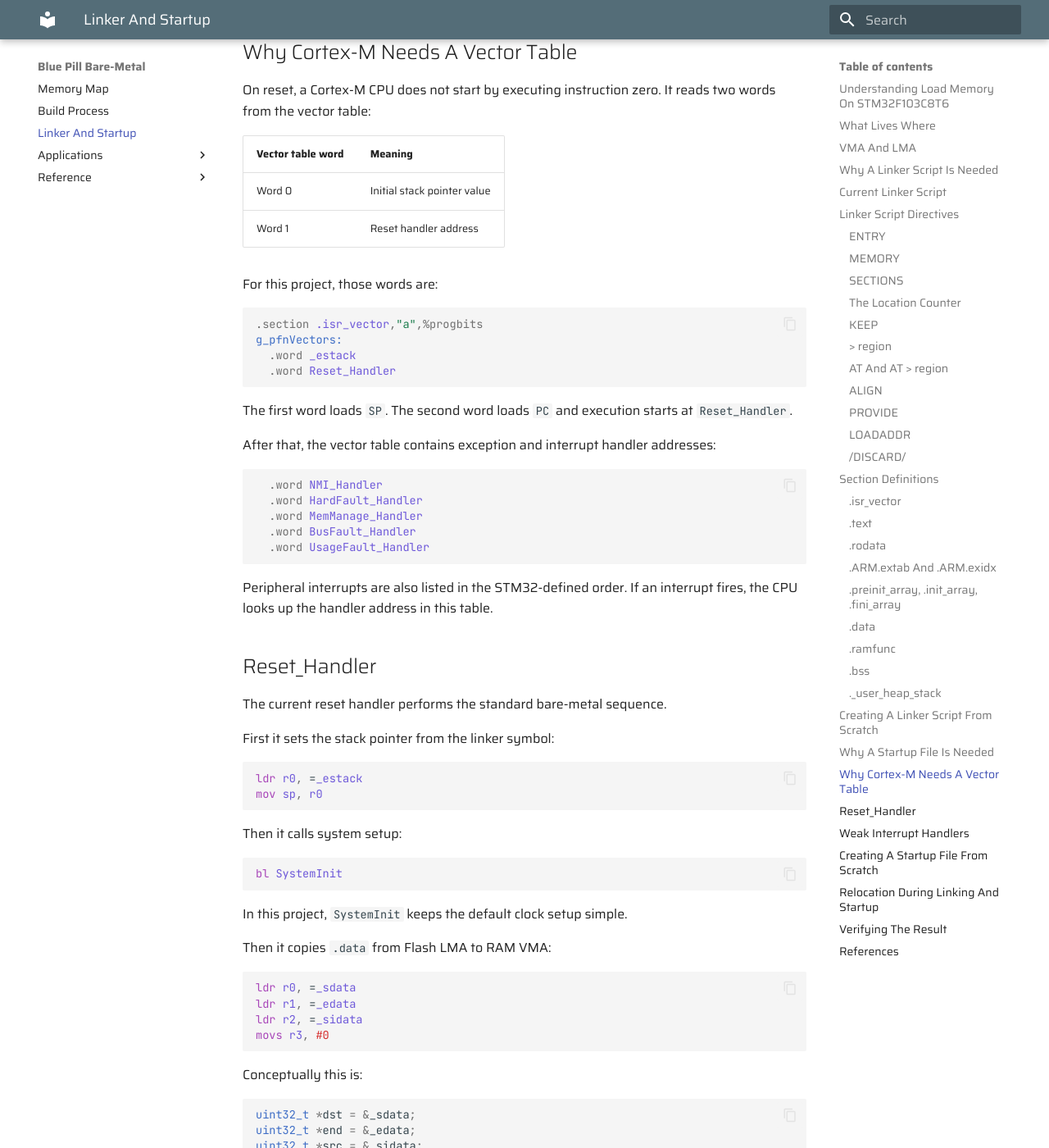
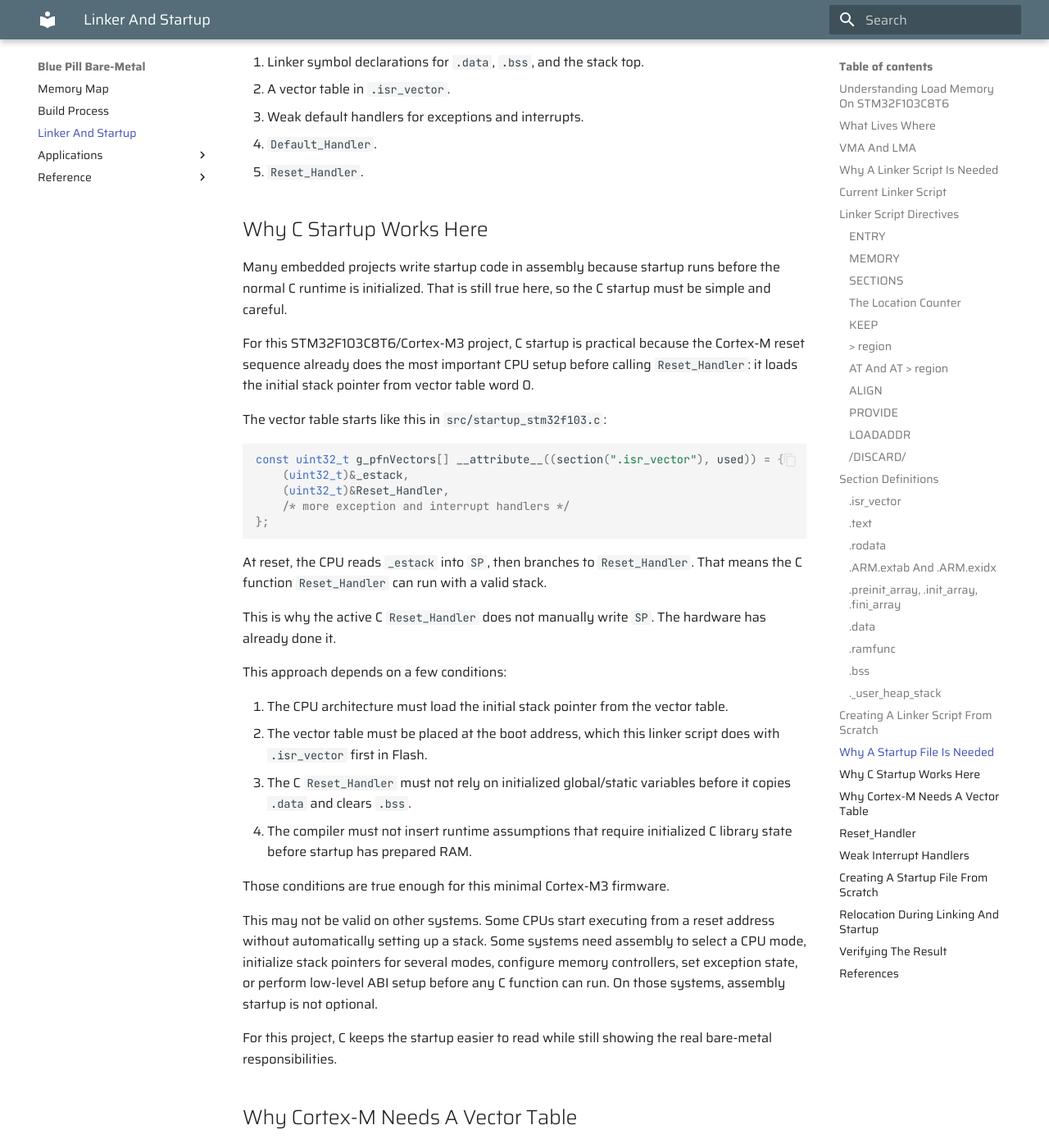
Before and after one commit to ppalazon/bluepill-bm, an MkDocs documentation site: the page built from docs/linker-startup.md, in a window 1280 px wide and 1400 px high, scrolled down 13891 px. Shown: the whole window at 82% size. Built offline with MkDocs 1.6.1 and Material for MkDocs 9.7.7, drawn with Linux system fonts in a browser that asks for light colours; some of the changed text lies outside the part shown.

Commit message:
Refactoring startup program to C instead of asm

````diff
--- a/docs/linker-startup.md
+++ b/docs/linker-startup.md
@@ -624,21 +624,77 @@ There is no operating system on the STM32F103C8T6. After reset, nothing prepares
 RAM, initializes variables, or calls `main` unless the firmware provides that
 code.
 
-The startup file does that minimal runtime setup.
-
-The current startup file is:
+The startup file does that minimal runtime setup. In this project, the active
+startup implementation is written in C:
 
 ```text
-startup/startup_stm32f103c8tx.s
+src/startup_stm32f103.c
 ```
 
-It provides:
+This is the file that the current `Makefile` compiles and links into the final
+firmware image.
 
-1. CPU assembly mode declarations.
+The project also keeps an assembly version here:
+
+```text
+asm/startup_stm32f103c8tx.s
+```
+
+That assembly file is only for education and reference. It shows the same startup
+ideas using explicit Cortex-M assembly, but it is not the current way this
+project starts the microcontroller and it is not linked by the current Makefile.
+
+The active C startup provides:
+
+1. Linker symbol declarations for `.data`, `.bss`, and the stack top.
 2. A vector table in `.isr_vector`.
-3. `Reset_Handler`.
+3. Weak default handlers for exceptions and interrupts.
 4. `Default_Handler`.
-5. Weak aliases for interrupts.
+5. `Reset_Handler`.
+
+## Why C Startup Works Here
+
+Many embedded projects write startup code in assembly because startup runs before
+the normal C runtime is initialized. That is still true here, so the C startup
+must be simple and careful.
+
+For this STM32F103C8T6/Cortex-M3 project, C startup is practical because the
+Cortex-M reset sequence already does the most important CPU setup before calling
+`Reset_Handler`: it loads the initial stack pointer from vector table word 0.
+
+The vector table starts like this in `src/startup_stm32f103.c`:
+
+```c
+const uint32_t g_pfnVectors[] __attribute__((section(".isr_vector"), used)) = {
+    (uint32_t)&_estack,
+    (uint32_t)&Reset_Handler,
+    /* more exception and interrupt handlers */
+};
+```
+
+At reset, the CPU reads `_estack` into `SP`, then branches to `Reset_Handler`.
+That means the C function `Reset_Handler` can run with a valid stack.
+
+This is why the active C `Reset_Handler` does not manually write `SP`. The
+hardware has already done it.
+
+This approach depends on a few conditions:
+
+1. The CPU architecture must load the initial stack pointer from the vector table.
+2. The vector table must be placed at the boot address, which this linker script does with `.isr_vector` first in Flash.
+3. The C `Reset_Handler` must not rely on initialized global/static variables before it copies `.data` and clears `.bss`.
+4. The compiler must not insert runtime assumptions that require initialized C library state before startup has prepared RAM.
+
+Those conditions are true enough for this minimal Cortex-M3 firmware.
+
+This may not be valid on other systems. Some CPUs start executing from a reset
+address without automatically setting up a stack. Some systems need assembly to
+select a CPU mode, initialize stack pointers for several modes, configure memory
+controllers, set exception state, or perform low-level ABI setup before any C
+function can run. On those systems, assembly startup is not optional.
+
+For this project, C keeps the startup easier to read while still showing the real
+bare-metal responsibilities.
 
 ## Why Cortex-M Needs A Vector Table
 
@@ -650,13 +706,14 @@ two words from the vector table:
 | Word 0            | Initial stack pointer value |
 | Word 1            | Reset handler address       |
 
-For this project, those words are:
+For this project, those words are defined in C in `src/startup_stm32f103.c`:
 
-```asm
-.section .isr_vector,"a",%progbits
-g_pfnVectors:
-  .word _estack
-  .word Reset_Handler
+```c
+const uint32_t g_pfnVectors[] __attribute__((section(".isr_vector"), used)) = {
+    (uint32_t)&_estack,
+    (uint32_t)&Reset_Handler,
+    /* more exception and interrupt handlers */
+};
 ```
 
 The first word loads `SP`. The second word loads `PC` and execution starts at
@@ -664,12 +721,12 @@ The first word loads `SP`. The second word loads `PC` and execution starts at
 
 After that, the vector table contains exception and interrupt handler addresses:
 
-```asm
-  .word NMI_Handler
-  .word HardFault_Handler
-  .word MemManage_Handler
-  .word BusFault_Handler
-  .word UsageFault_Handler
+```c
+    (uint32_t)&NMI_Handler,
+    (uint32_t)&HardFault_Handler,
+    (uint32_t)&MemManage_Handler,
+    (uint32_t)&BusFault_Handler,
+    (uint32_t)&UsageFault_Handler,
 ```
 
 Peripheral interrupts are also listed in the STM32-defined order. If an interrupt
@@ -677,94 +734,74 @@ fires, the CPU looks up the handler address in this table.
 
 ## Reset_Handler
 
-The current reset handler performs the standard bare-metal sequence.
+The active reset handler is the C function `Reset_Handler` in
+`src/startup_stm32f103.c`. It performs the standard bare-metal sequence.
 
-First it sets the stack pointer from the linker symbol:
+First it calls system setup:
 
-```asm
-ldr r0, =_estack
-mov sp, r0
-```
-
-Then it calls system setup:
-
-```asm
-bl SystemInit
+```c
+SystemInit();
 ```
 
 In this project, `SystemInit` keeps the default clock setup simple.
 
 Then it copies `.data` from Flash LMA to RAM VMA:
 
-```asm
-ldr r0, =_sdata
-ldr r1, =_edata
-ldr r2, =_sidata
-movs r3, #0
-```
+```c
+uint32_t *p_src_mem = &_sidata;
+uint32_t *p_dest_mem = &_sdata;
 
-Conceptually this is:
-
-```c
-uint32_t *dst = &_sdata;
-uint32_t *end = &_edata;
-uint32_t *src = &_sidata;
-
-while (dst < end) {
-  *dst++ = *src++;
+while (p_dest_mem < &_edata) {
+  *p_dest_mem++ = *p_src_mem++;
 }
 ```
 
+`_sidata` is the Flash load address of `.data`. `_sdata` and `_edata` describe
+the RAM address range where `.data` must live while the program runs.
+
 Then it clears `.bss`:
 
-```asm
-ldr r2, =_sbss
-ldr r4, =_ebss
-movs r3, #0
-```
+```c
+p_dest_mem = &_sbss;
 
-Conceptually this is:
-
-```c
-uint32_t *dst = &_sbss;
-uint32_t *end = &_ebss;
-
-while (dst < end) {
-  *dst++ = 0;
+while (p_dest_mem < &_ebss) {
+  *p_dest_mem++ = 0;
 }
 ```
 
-Then it enters the C program:
+`_sbss` and `_ebss` describe the RAM address range occupied by zero-initialized
+global/static variables.
 
-```asm
-bl main
+Then it enters the application:
+
+```c
+main();
 ```
 
 If `main` returns, startup loops forever:
 
-```asm
-5:
-  b 5b
+```c
+while (1) {
+}
 ```
 
 Returning from `main` has nowhere useful to go in a bare-metal program.
 
 ## Weak Interrupt Handlers
 
-The startup file gives every handler a weak default implementation:
+The active C startup gives every handler a weak default implementation with this
+macro:
 
-```asm
-.macro weak_alias name
-  .weak \name
-  .thumb_set \name, Default_Handler
-.endm
+```c
+#define DEFAULT_HANDLER(name) \
+  void name(void) __attribute__((weak, alias("Default_Handler")))
 ```
 
 For example:
 
-```asm
-weak_alias SysTick_Handler
-weak_alias EXTI0_IRQHandler
+```c
+DEFAULT_HANDLER(SysTick_Handler);
+DEFAULT_HANDLER(EXTI0_IRQHandler);
 ```
 
 Weak means application code can override the handler by defining a real function
@@ -781,69 +818,56 @@ loops forever. That is safer than jumping to an undefined address.
 
 ## Creating A Startup File From Scratch
 
-Start by selecting the assembly syntax, CPU, and instruction set:
+For this project, create the startup file in C unless you have a specific reason
+to write assembly.
 
-```asm
-.syntax unified
-.cpu cortex-m3
-.thumb
+Start by declaring the linker symbols that the startup code needs:
+
+```c
+extern uint32_t _estack;
+extern uint32_t _sidata;
+extern uint32_t _sdata;
+extern uint32_t _edata;
+extern uint32_t _sbss;
+extern uint32_t _ebss;
 ```
 
-Export the vector table and default handler symbols:
+Declare the startup functions:
 
-```asm
-.global g_pfnVectors
-.global Default_Handler
+```c
+void Reset_Handler(void);
+void Default_Handler(void);
+void SystemInit(void);
+int main(void);
 ```
 
-Reference linker symbols that the startup code needs:
+Create a weak-handler macro:
 
-```asm
-.word _sidata
-.word _sdata
-.word _edata
-.word _sbss
-.word _ebss
+```c
+#define DEFAULT_HANDLER(name) \
+  void name(void) __attribute__((weak, alias("Default_Handler")))
 ```
 
-Create `Reset_Handler` in executable code:
+Use it for core exceptions and peripheral interrupts:
 
-```asm
-.section .text.Reset_Handler
-.weak Reset_Handler
-.thumb_func
-.type Reset_Handler, %function
-Reset_Handler:
-  ldr r0, =_estack
-  mov sp, r0
-  bl SystemInit
-  /* copy .data */
-  /* clear .bss */
-  bl main
-1:
-  b 1b
+```c
+DEFAULT_HANDLER(NMI_Handler);
+DEFAULT_HANDLER(HardFault_Handler);
+DEFAULT_HANDLER(SysTick_Handler);
+DEFAULT_HANDLER(WWDG_IRQHandler);
+/* add the rest of the STM32F103 handlers in vector-table order */
 ```
 
-Create `Default_Handler`:
+Create the vector table in `.isr_vector`:
 
-```asm
-.section .text.Default_Handler,"ax",%progbits
-.thumb_func
-Default_Handler:
-  b Default_Handler
-```
-
-Create the vector table in its own section:
-
-```asm
-.section .isr_vector,"a",%progbits
-.type g_pfnVectors, %object
-g_pfnVectors:
-  .word _estack
-  .word Reset_Handler
-  .word NMI_Handler
-  .word HardFault_Handler
-  /* more exception and interrupt handlers */
+```c
+const uint32_t g_pfnVectors[] __attribute__((section(".isr_vector"), used)) = {
+    (uint32_t)&_estack,
+    (uint32_t)&Reset_Handler,
+    (uint32_t)&NMI_Handler,
+    (uint32_t)&HardFault_Handler,
+    /* reserved entries and the rest of the handlers */
+};
 ```
 
 The section name `.isr_vector` must match the linker script:
@@ -852,20 +876,46 @@ The section name `.isr_vector` must match the linker script:
 KEEP(*(.isr_vector))
 ```
 
-Then add weak aliases for handlers:
+Create `Default_Handler`:
 
-```asm
-.macro weak_alias name
-  .weak \name
-  .thumb_set \name, Default_Handler
-.endm
+```c
+void Default_Handler(void) {
+  while (1) {
+  }
+}
+```
 
-weak_alias NMI_Handler
-weak_alias HardFault_Handler
+Create `Reset_Handler`:
+
+```c
+void Reset_Handler(void) {
+  SystemInit();
+
+  uint32_t *p_src_mem = &_sidata;
+  uint32_t *p_dest_mem = &_sdata;
+
+  while (p_dest_mem < &_edata) {
+    *p_dest_mem++ = *p_src_mem++;
+  }
+
+  p_dest_mem = &_sbss;
+  while (p_dest_mem < &_ebss) {
+    *p_dest_mem++ = 0;
+  }
+
+  main();
+
+  while (1) {
+  }
+}
 ```
 
 The exact interrupt order must match the STM32F103 medium-density vector table
 from the reference manual or startup file template.
+
+Use `asm/startup_stm32f103c8tx.s` only as a reference to compare the same ideas in
+assembly. Do not enable it in the build unless you intentionally replace the C
+startup implementation.
 
 ## Relocation During Linking And Startup
 
@@ -887,12 +937,15 @@ _sdata = .;
 _edata = .;
 ```
 
-The startup file consumes those symbols:
+The active C startup file consumes those symbols:
 
-```asm
-ldr r0, =_sdata
-ldr r1, =_edata
-ldr r2, =_sidata
+```c
+uint32_t *p_src_mem = &_sidata;
+uint32_t *p_dest_mem = &_sdata;
+
+while (p_dest_mem < &_edata) {
+  *p_dest_mem++ = *p_src_mem++;
+}
 ```
 
 The linker and startup file must agree. If the linker script names a symbol
--- a/mkdocs.yml
+++ b/mkdocs.yml
@@ -13,6 +13,11 @@ nav:
       - Blink: apps/blink.md
   - Reference:
       - Acronyms: acronyms.md
+      - PDFs:
+          - CKS32F103x Datasheet: refs/CKS32F103x.pdf
+          - STM32F103x8 Datasheet: refs/stm32f103x8-datasheet.pdf
+          - STM32F103x8 Reference Manual: refs/stm32f103x8-reference.pdf
+          - ARM Cortex-M3 User Guide: refs/arm-cortex-m3-generic-user-guide.pdf
 
 theme:
   name: material
````
Also changed, not shown: README.md (+11 -4 lines), docs/build-process.md (+9 -8 lines), 14 other files.
